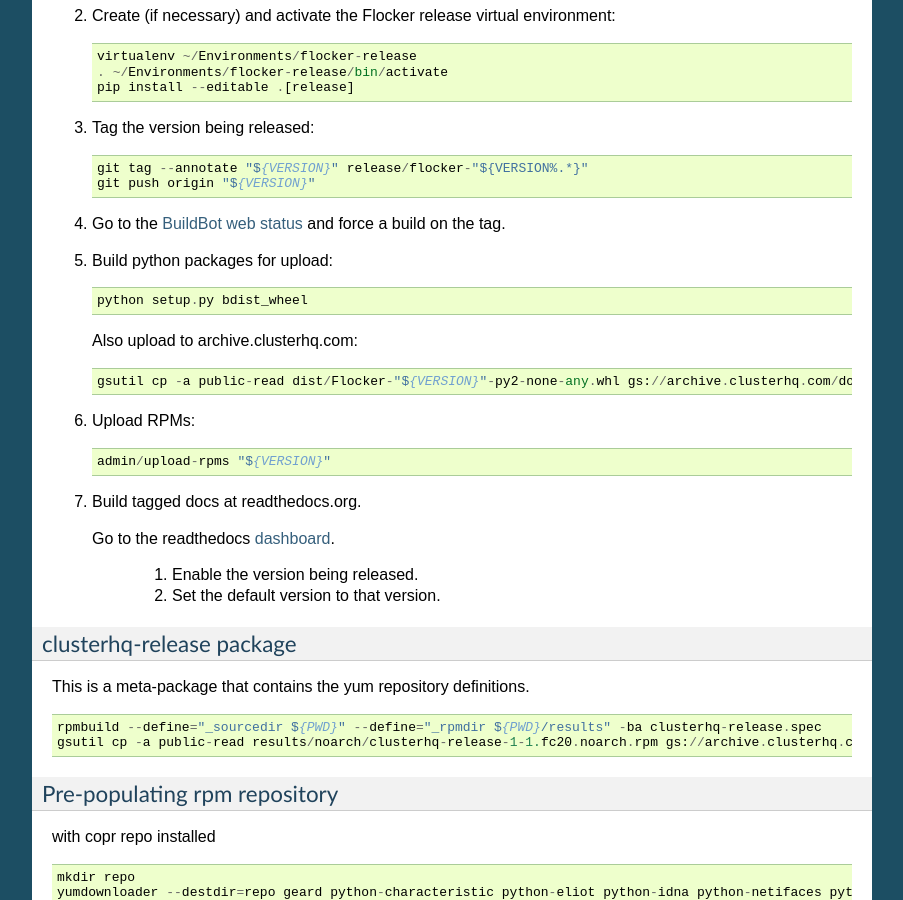
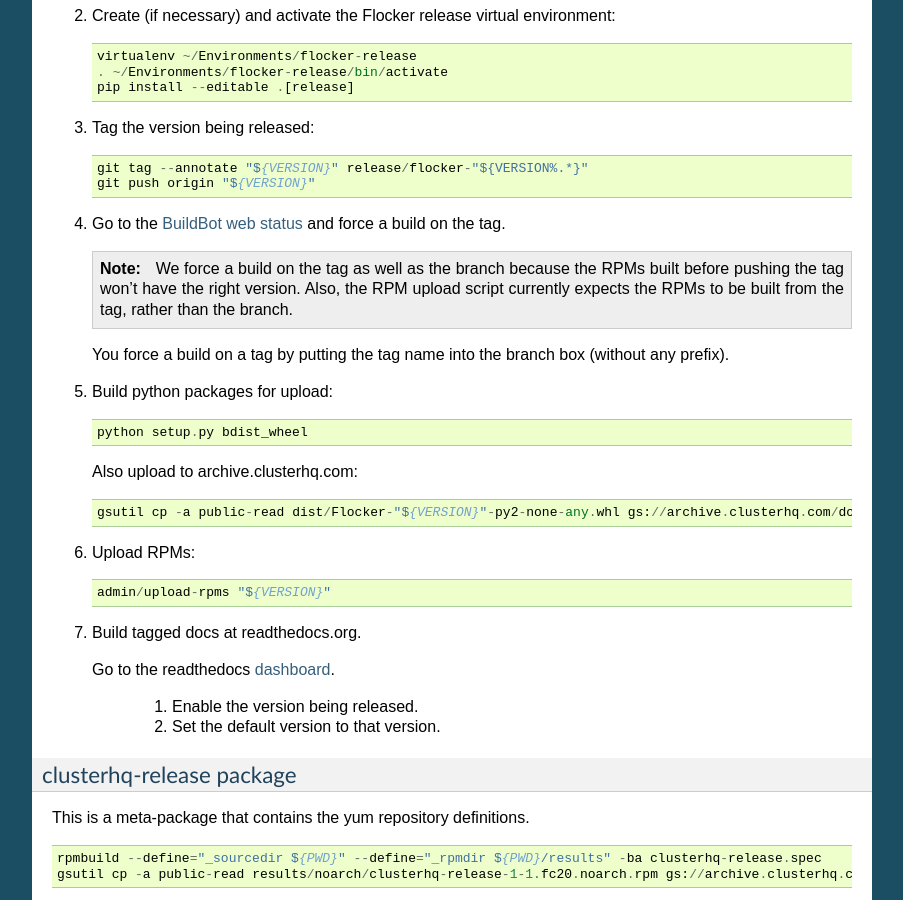
Before and after one commit to ClusterHQ/flocker, a Sphinx documentation site: the page built from docs/release-process.rst, in a window 1280 px wide and 900 px high, scrolled down 1492 px. Shown: the whole window, without its empty margins (198-1101 px from the left). Built offline with Sphinx 7.4.7, drawn with Linux system fonts in a browser that asks for light colours.

Commit message:
A note about building a tag

```diff
--- a/docs/release-process.rst
+++ b/docs/release-process.rst
@@ -90,6 +90,11 @@
 
 #. Go to the `BuildBot web status <http://build.clusterhq.com/boxes-flocker>`_ and force a build on the tag.
 
+   .. note:: We force a build on the tag as well as the branch because the RPMs built before pushing the tag won't have the right version.
+             Also, the RPM upload script currently expects the RPMs to be built from the tag, rather than the branch.
+
+   You force a build on a tag by putting the tag name into the branch box (without any prefix).
+
 #. Build python packages for upload::
 
      python setup.py bdist_wheel
```
